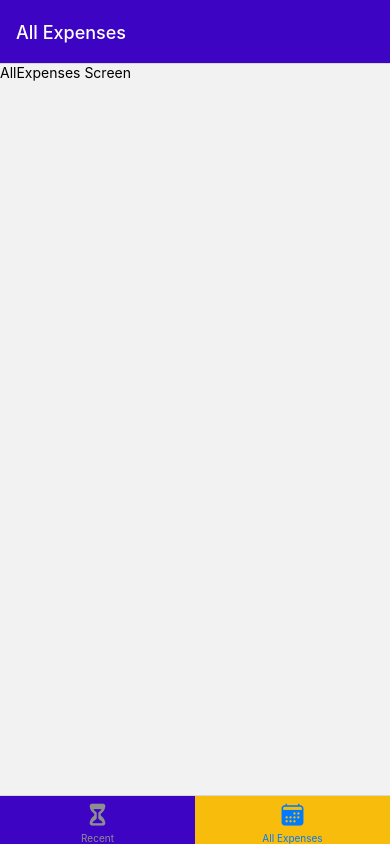
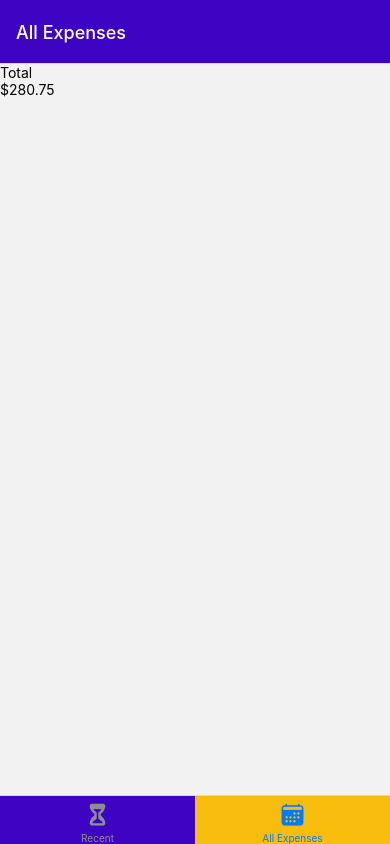
Before and after one commit to kumarmudur/react-native-expense-app, a React Native app: screen /AllExpenses in a window 390 px wide. Built offline with nearby package versions, Linux system fonts and the light colour scheme.

Commit message:
[React-Native] expense out component changes

```diff
--- a/components/expensesOutput/ExpensesOutput.js
+++ b/components/expensesOutput/ExpensesOutput.js
@@ -4,11 +4,44 @@ import {View} from 'react-native';
 import ExpensesList from './ExpensesList';
 import ExpensesSummary from './ExpensesSummary';
 
+const DUMMY_EXPENSES = [
+  {
+    id: 'e1',
+    description: 'A pair of shoes',
+    amount: 59.99,
+    date: new Date('2021-12-9'),
+  },
+  {
+    id: 'e2',
+    description: 'A pair of trousers',
+    amount: 89.59,
+    date: new Date('2022-1-10'),
+  },
+  {
+    id: 'e3',
+    description: 'Some bananas',
+    amount: 10.59,
+    date: new Date('2022-1-15'),
+  },
+  {
+    id: 'e4',
+    description: 'books',
+    amount: 15.29,
+    date: new Date('2021-12-10'),
+  },
+  {
+    id: 'e5',
+    description: 'Laptops',
+    amount: 105.29,
+    date: new Date('2022-1-25'),
+  },
+];
+
 const ExpensesOutput = ({expenses, expensesPeriod}) => {
   console.log('ExpensesOutput');
   return (
     <View>
-      <ExpensesSummary expenses={expenses} periodName={expensesPeriod} />
+      <ExpensesSummary expenses={DUMMY_EXPENSES} periodName={expensesPeriod} />
       <ExpensesList />
     </View>
   );
--- a/screens/components/AllExpenses.js
+++ b/screens/components/AllExpenses.js
@@ -1,8 +1,9 @@
 import React from 'react';
-import {Text} from 'react-native';
+
+import ExpensesOutput from '../../components/expensesOutput/ExpensesOutput';
 
 const AllExpenses = () => {
-  return <Text>AllExpenses Screen</Text>;
+  return <ExpensesOutput expensesPeriod="Total" />;
 };
 
 export default AllExpenses;
--- a/screens/components/RecentExpenses.js
+++ b/screens/components/RecentExpenses.js
@@ -1,8 +1,8 @@
 import React from 'react';
-import {Text} from 'react-native';
+import ExpensesOutput from '../../components/expensesOutput/ExpensesOutput';
 
 const RecentExpenses = () => {
-  return <Text>RecentExpenses Screen</Text>;
+  return <ExpensesOutput expensesPeriod="Last 7 days" />;
 };
 
 export default RecentExpenses;
```
